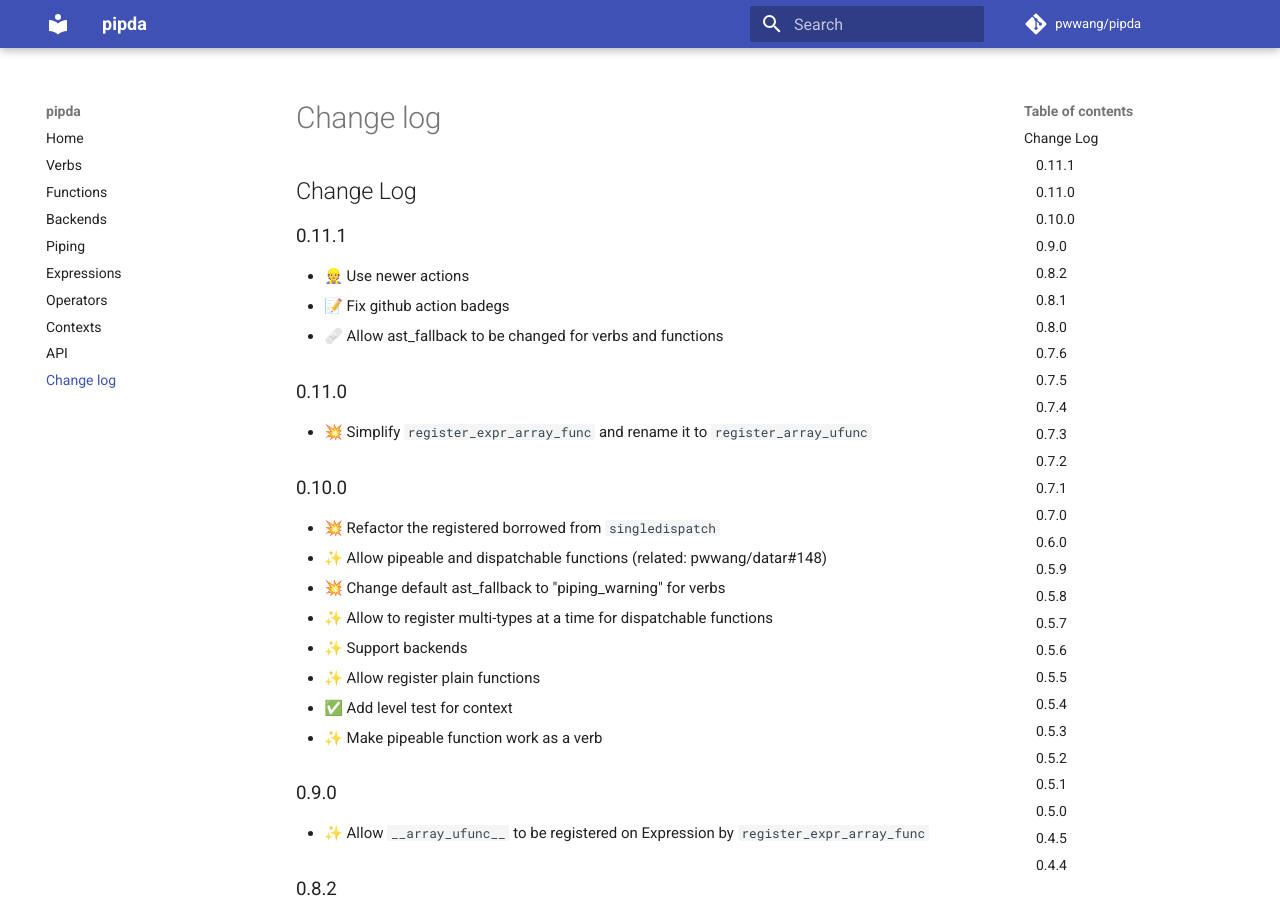
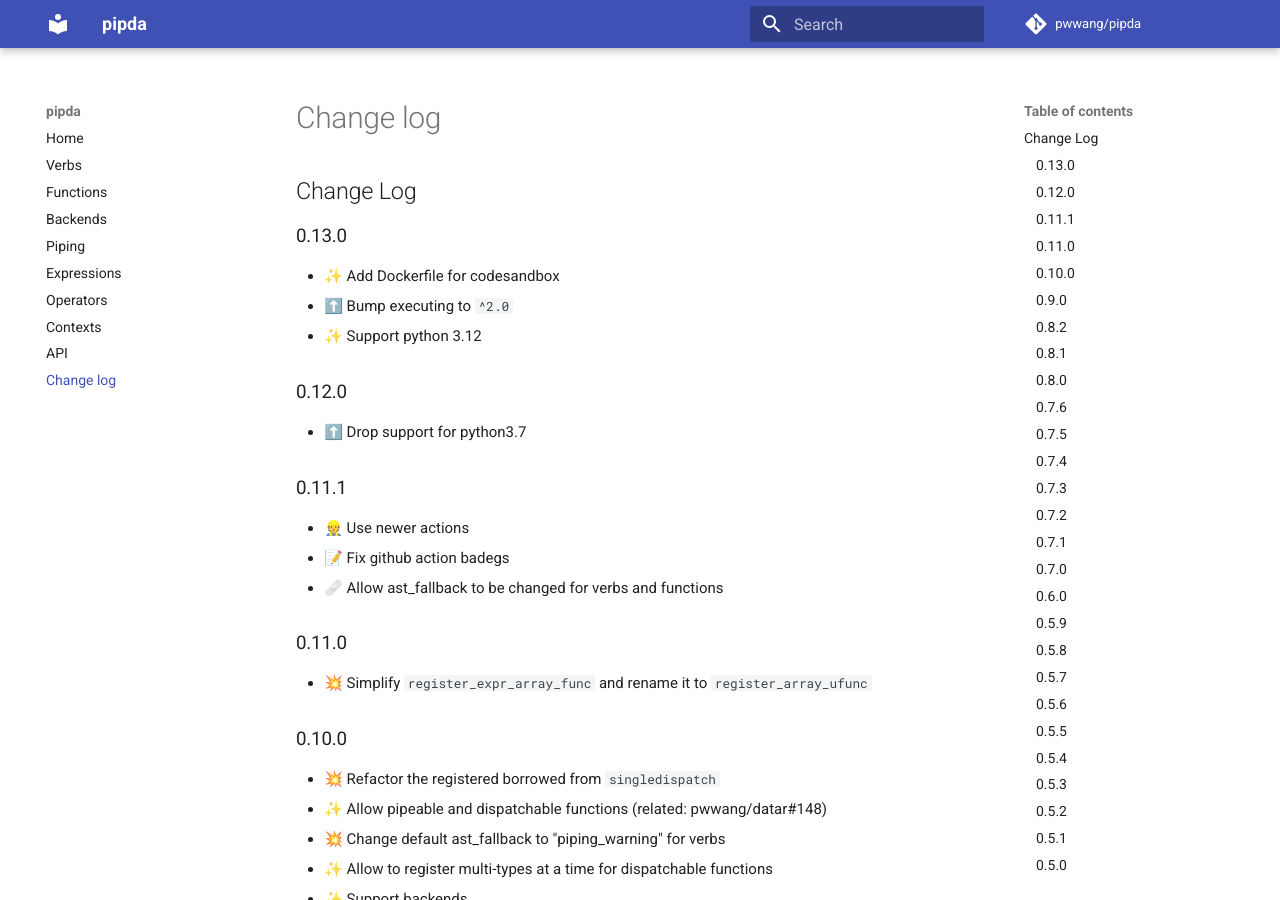
Before and after one commit to pwwang/pipda, an MkDocs documentation site: the page built from docs/CHANGELOG.md, in a window 1280 px wide and 900 px high. Built offline with MkDocs 1.6.1 and Material for MkDocs 9.7.7, drawn with Linux system fonts in a browser that asks for light colours; comment, search, counter and statistics services are not loaded.

Commit message:
🔖 0.13.0

```diff
--- a/docs/CHANGELOG.md
+++ b/docs/CHANGELOG.md
@@ -1,4 +1,14 @@
 # Change Log
+
+## 0.13.0
+
+- ✨ Add Dockerfile for codesandbox
+- ⬆️ Bump executing to `^2.0`
+- ✨ Support python 3.12
+
+## 0.12.0
+
+- ⬆️ Drop support for python3.7
 
 ## 0.11.1
 
--- a/pipda/__init__.py
+++ b/pipda/__init__.py
@@ -8,7 +8,7 @@
 from .verb import VerbCall, register_verb
 from .piping import register_piping, _patch_default_classes
 
-__version__ = "0.12.0"
+__version__ = "0.13.0"
 
 register_piping(">>")
 _patch_default_classes()
--- a/pyproject.toml
+++ b/pyproject.toml
@@ -1,6 +1,6 @@
 [tool.poetry]
 name = "pipda"
-version = "0.12.0"
+version = "0.13.0"
 readme = "README.md"
 description = "A framework for data piping in python"
 authors = ["pwwang <pwwang@pwwang.com>"]
```
